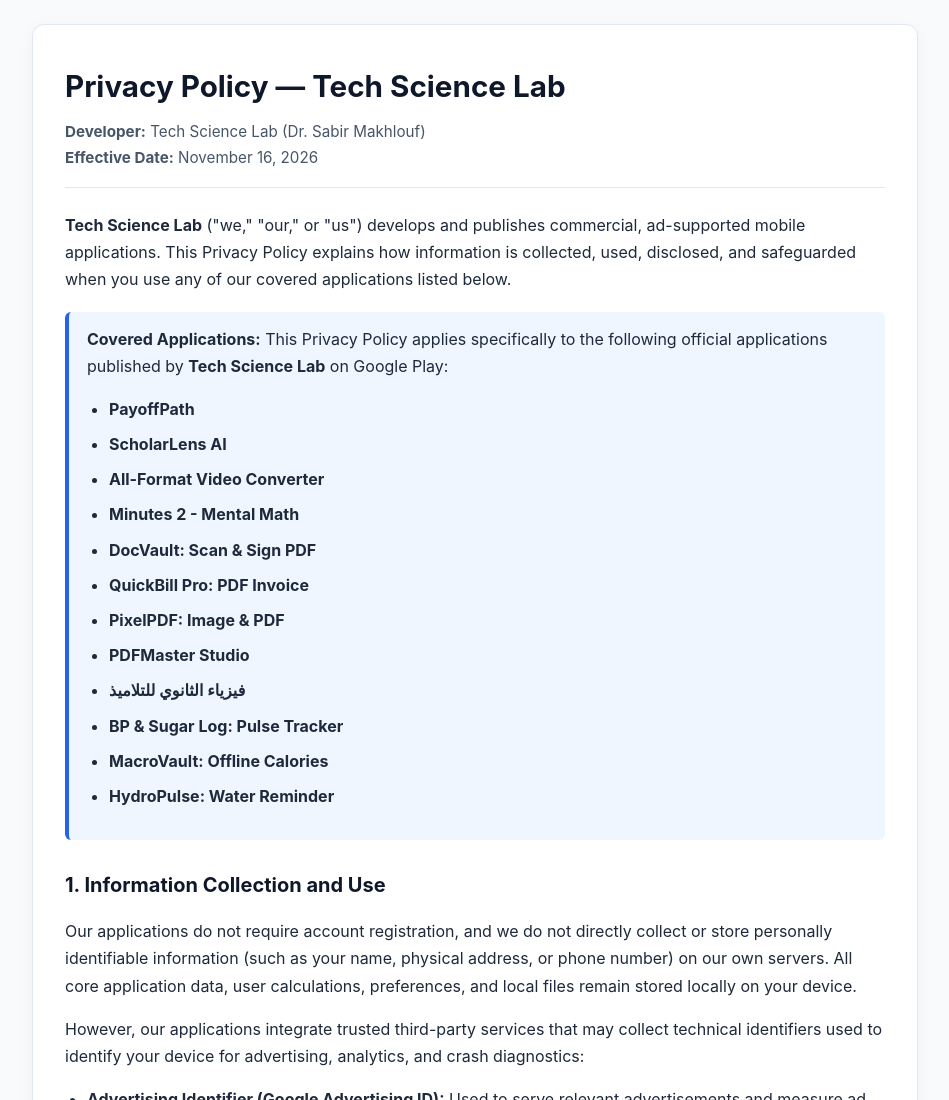
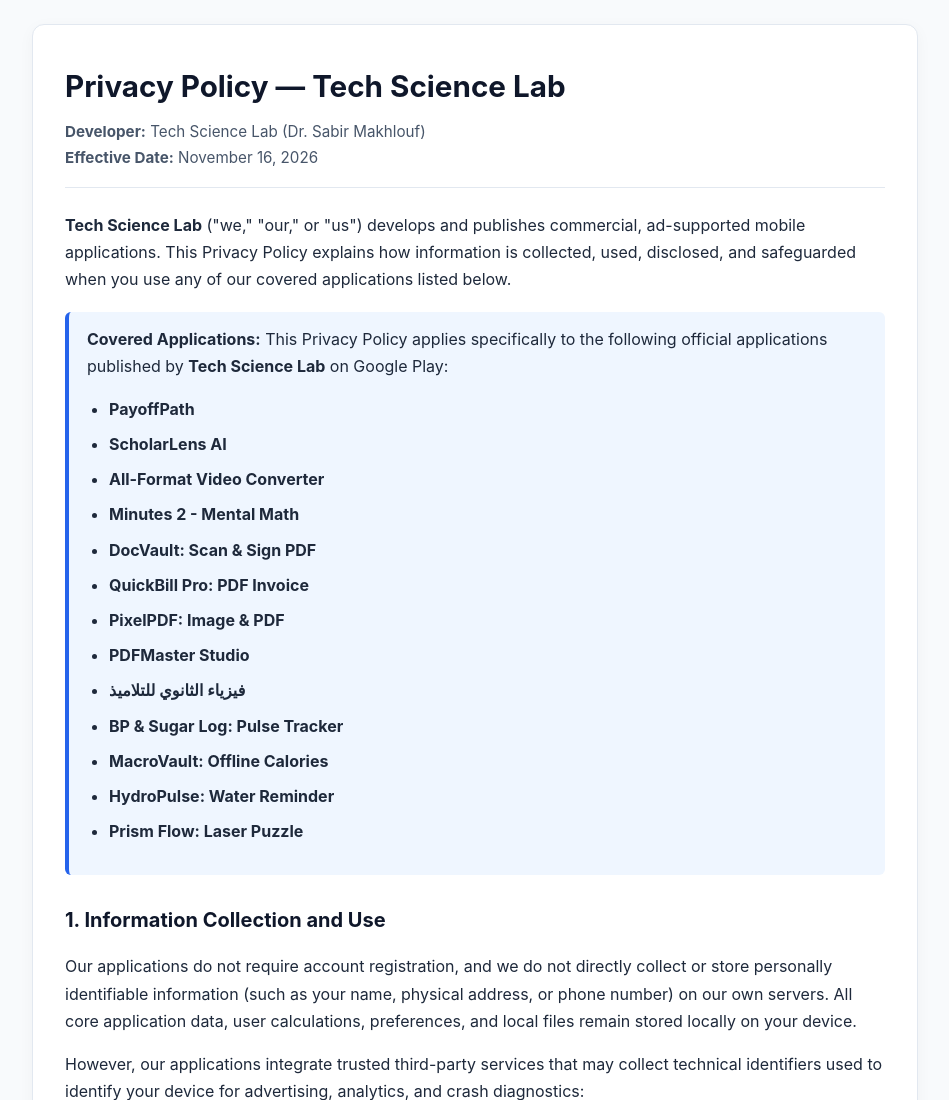
Before and after one commit to Sabir-Makhlouf/Sabir-Makhlouf.github.io, a plain HTML site: page privacy-policy.html in a window 1280 px wide. Shown: the top 1100 px of the page, without its empty margins (165-1114 px from the left). Drawn offline with Linux system fonts and the light colour scheme.

Commit message:
Update privacy-policy.html

```diff
--- a/privacy-policy.html
+++ b/privacy-policy.html
@@ -111,6 +111,7 @@
         <li><strong>BP & Sugar Log: Pulse Tracker</strong></li>
         <li><strong>MacroVault: Offline Calories</strong></li>
         <li><strong>HydroPulse: Water Reminder</strong></li>
+        <li><strong>Prism Flow: Laser Puzzle</strong></li>
 
       </ul>
     </div>
```
